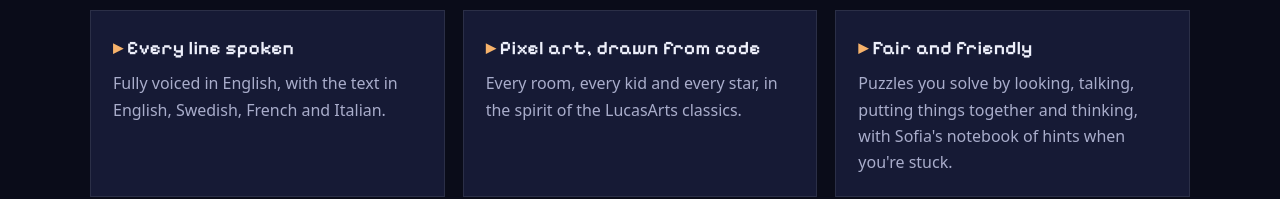
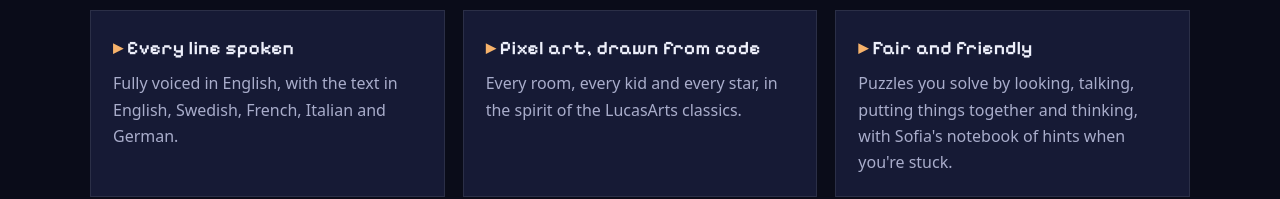
Before and after one commit to logge/last-herald, a plain HTML site: page index.html in a window 1280 px wide. Shown: the part 4101-4300 px from the top of the page. Drawn offline with Linux system fonts and the light colour scheme.

Commit message:
German on the front page's list of the game's languages: the text in English, Swedish, French, Italian and German
Co-Authored-By: Claude Opus 5.5 <noreply@anthropic.com>

```diff
--- a/index.html
+++ b/index.html
@@ -110,7 +110,7 @@
         <div class="feature"><h3>Four acts</h3><p>A small town in 1987, a ship falling toward the sun, a glass shore on a faraway world, and home again, to a Granvik you won't recognise.</p></div>
         <div class="feature"><h3>Three kids, and later a fourth</h3><p>Split them up, switch between them, and hand things from one to another.</p></div>
         <div class="feature"><h3>A relentlessly positive ship</h3><p>A ship's mind that learned to talk from a self-help cassette, and finds everything motivating. Even falling into the sun.</p></div>
-        <div class="feature"><h3>Every line spoken</h3><p>Fully voiced in English, with the text in English, Swedish, French and Italian.</p></div>
+        <div class="feature"><h3>Every line spoken</h3><p>Fully voiced in English, with the text in English, Swedish, French, Italian and German.</p></div>
         <div class="feature"><h3>Pixel art, drawn from code</h3><p>Every room, every kid and every star, in the spirit of the LucasArts classics.</p></div>
         <div class="feature"><h3>Fair and friendly</h3><p>Puzzles you solve by looking, talking, putting things together and thinking, with Sofia's notebook of hints when you're stuck.</p></div>
         <div class="feature"><h3>Made for touch, and for a mouse</h3><p>Tap to walk, tap things to look, use or talk, and drag what you carry out into the world.</p></div>
```
